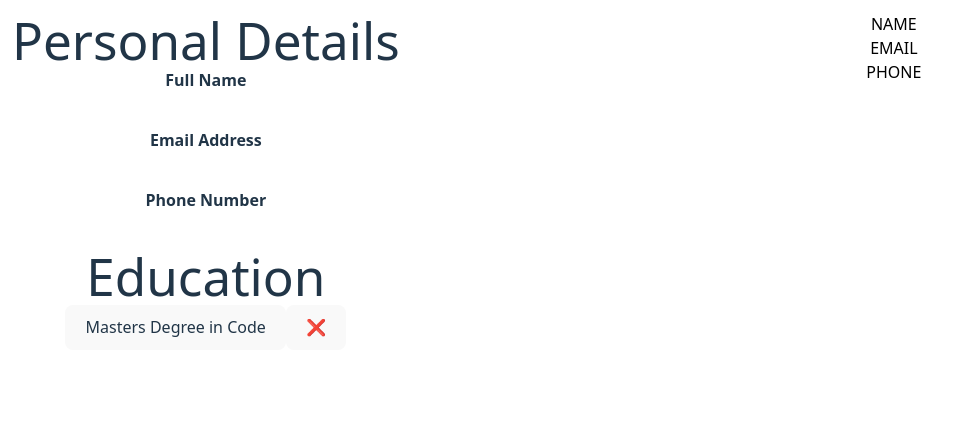
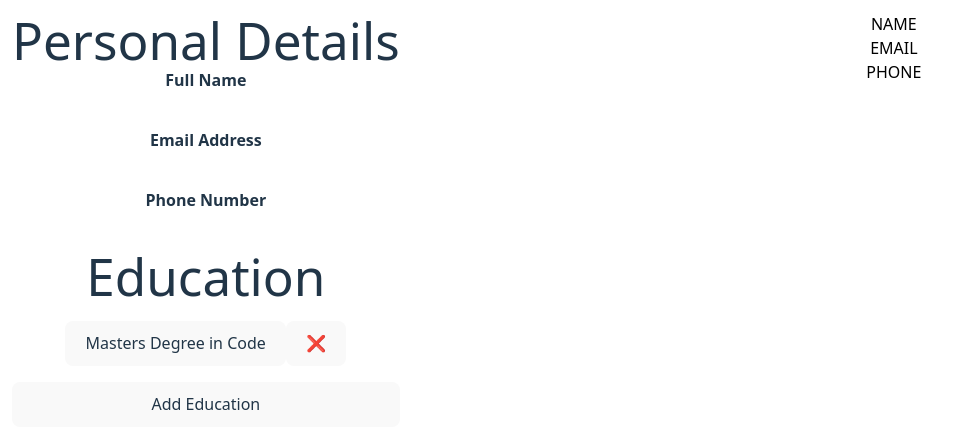
Before and after one commit to R-Lok/react-resume-app, a React (Vite) app: page / in a window 1280 px wide. Shown: the top 448 px of the page, without its empty margins (0-967 px from the left). Built offline with nearby package versions, Linux system fonts and the light colour scheme.

Commit message:
Allow adding new education experiences

```diff
--- a/src/components/EditorExperienceItem.jsx
+++ b/src/components/EditorExperienceItem.jsx
@@ -1,9 +1,9 @@
 import {useState} from 'react'
 import EditorEducationForm from './EditorEducationForm'
 
-export default function EditorExperienceItem({ experience, index, removeElement, editElement }) {
+export default function EditorExperienceItem({ experience, index, removeElement, editElement, isShown }) {
 
-    const [isShowDetails, setShowDetails] = useState(false)
+    const [isShowDetails, setShowDetails] = useState(isShown)
 
     return (
         <div>
--- a/src/components/EducationDetailsEditor.jsx
+++ b/src/components/EducationDetailsEditor.jsx
@@ -16,10 +16,25 @@ export default function EducationDetailsEditor( {educationDetails, setEducationD
         })
     }
 
+    const addEducationElement = () => {
+        setEducationDetails(prev => {
+            return [...prev,
+                {
+                    id: crypto.randomUUID(),
+                    name: "New School",
+                    location: "",
+                    startDate: "",
+                    endDate: "",
+                    description: ''
+                }
+            ]
+        })
+    }
     return (
-        <div>
+        <div className='flex flex-col gap-4'>
             <h1>Education</h1>
             <EditorExperienceList experiences={educationDetails} removeElement={deleteEducationElement} editElement={editEducationElement}></EditorExperienceList>
+            <button onClick={addEducationElement}>Add Education</button>
         </div>
     )
 }
--- a/src/components/NamedInput.jsx
+++ b/src/components/NamedInput.jsx
@@ -2,12 +2,12 @@ export default function NamedInput({ id, fieldName, currentValue, setter, inputT
 
     const labelStyle = {
         'display': 'block',
-        'font-weight': 'bold'
+        'fontWeight': 'bold'
     }
 
     const inputBorder = {
         'border': '1px solid white',
-        'border-radius': '10px',
+        'borderRadius': '10px',
         'padding': '5px'
     }
 
```
